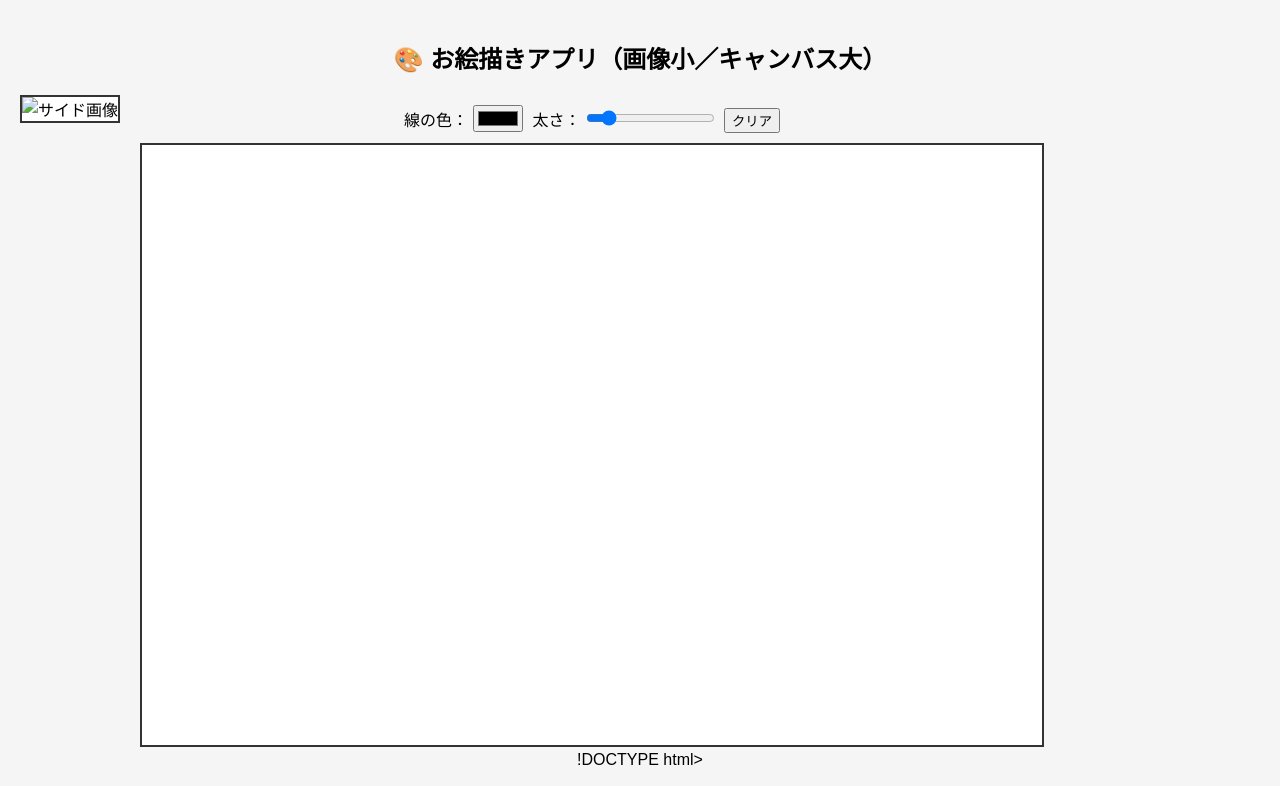
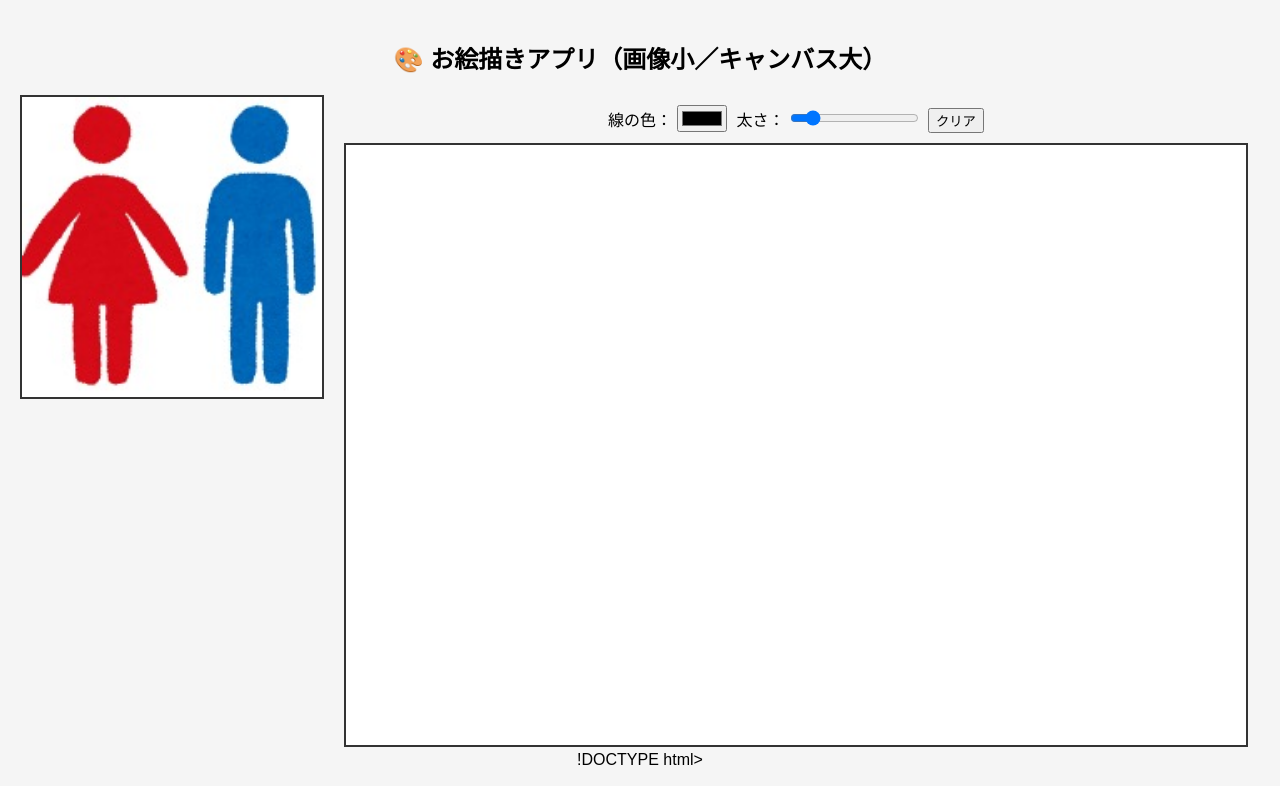
Before and after one commit to haruki2414/oekaki, a plain HTML site: page index.html in a window 1280 px wide. Shown: the top 786 px of the page. Drawn offline with Linux system fonts and the light colour scheme.

Commit message:
Update index.html

```diff
--- a/index.html
+++ b/index.html
@@ -50,7 +50,7 @@
 
   <!-- 左側の画像 -->
   <div class="side-image">
-    <img src="image1.png" alt="サイド画像">
+    <img src="image1.jpg" alt="サイド画像">
   </div>
 
   <!-- 右側のツール + キャンバス -->
```
